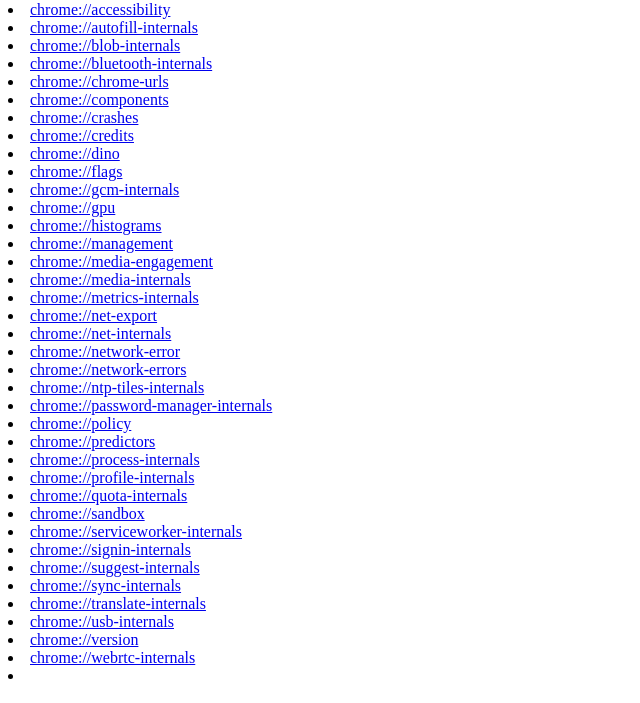
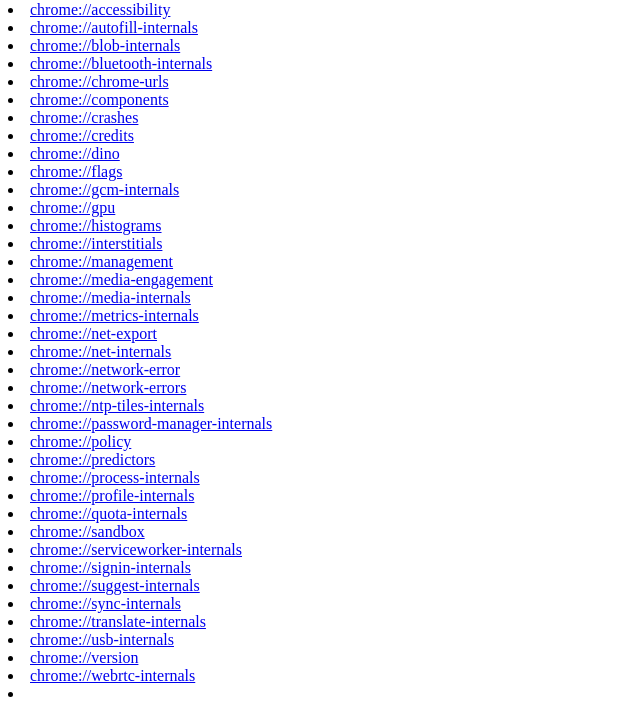
Before and after one commit to dustinhale14-max/chrome-urls, a plain HTML site: page index.html in a window 1280 px wide. Shown: the part 79-782 px from the top of the page, without its empty margins (0-640 px from the left). Drawn offline with Linux system fonts and the light colour scheme.

Commit message:
added the interstitials page

```diff
--- a/index.html
+++ b/index.html
@@ -18,6 +18,7 @@
 <li><a href="gcmInternals/index.html">chrome://gcm-internals</a></li>
 <li><a href="gpu/index.html">chrome://gpu</a></li>
 <li><a href="histograms/index.html">chrome://histograms</a></li>
+<li><a href="interstitials/index.html">chrome://interstitials</a></li>
 <li><a href="management/index.html">chrome://management</a></li>
 <li><a href="mediaEngagement/index.html">chrome://media-engagement</a></li>
 <li><a href="mediaInternals/index.html">chrome://media-internals</a></li>
```
